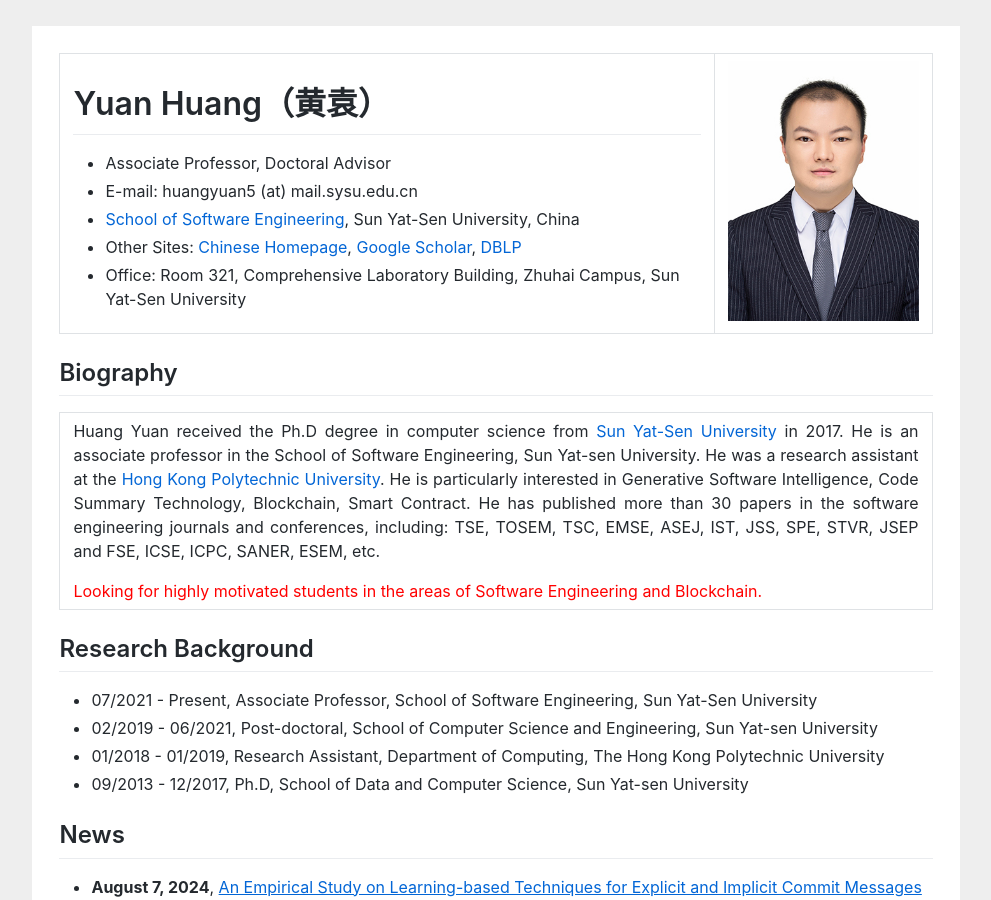
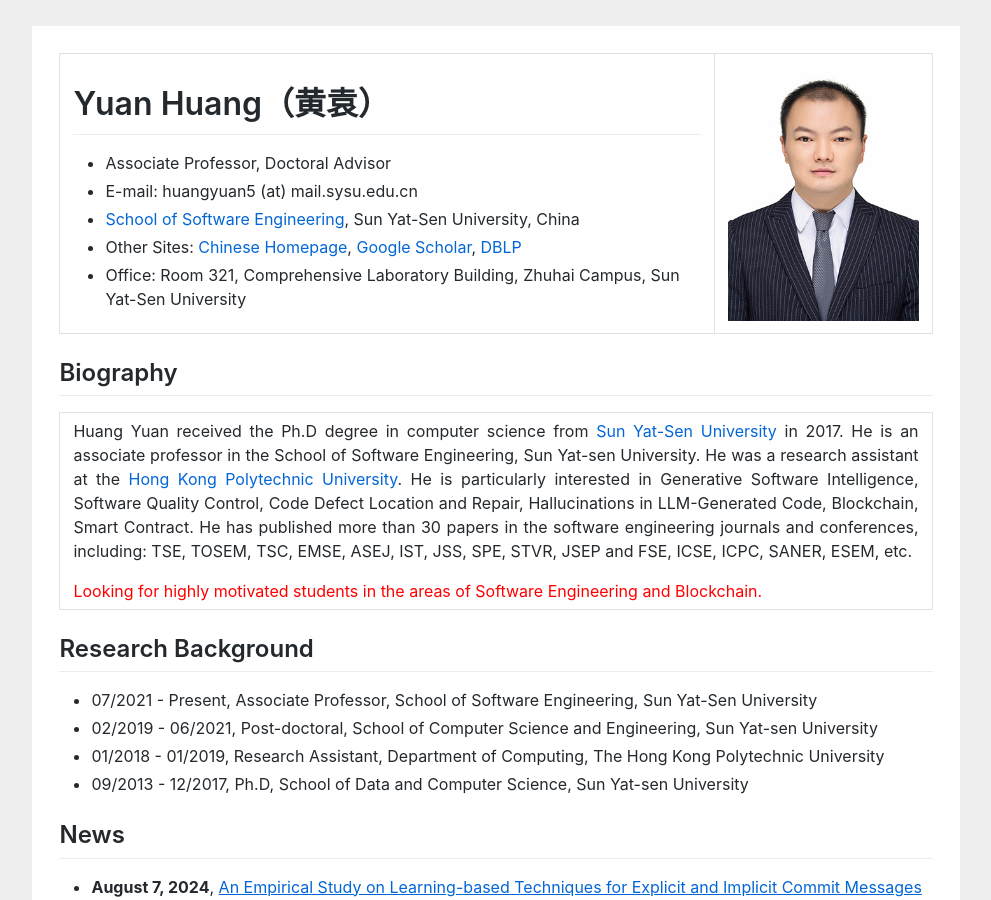
Before and after one commit to huangyuan-hy/huangyuan-hy.github.io, a Jekyll site: the page index.html, which Jekyll copies as it is, in a window 1280 px wide and 900 px high. Shown: the whole window, without its empty margins (144-1135 px from the left). Built offline with Jekyll 4.4.1, drawn with Linux system fonts in a browser that asks for light colours.

Commit message:
Update index.html

```diff
--- a/index.html
+++ b/index.html
@@ -72,7 +72,7 @@ gtag('config', 'UA-158965281-1');
 				<table border="0" cellspacing="0" cellpadding="10">
 					<td align="justify">
 						<p>
-						Huang Yuan received the Ph.D degree in computer science from <a href="https://www.sysu.edu.cn/sysuen/">Sun Yat-Sen University</a> in 2017. He is an associate professor in the School of Software Engineering, Sun Yat-sen University. He was a  research assistant at the <a href="https://www.polyu.edu.hk/">Hong Kong Polytechnic University</a>. He is particularly interested in Generative Software Intelligence, Code Summary Technology, Blockchain, Smart Contract. He has published more than 30 papers in the software engineering journals and conferences, including: TSE, TOSEM, TSC, EMSE, ASEJ, IST, JSS, SPE, STVR, JSEP and FSE, ICSE, ICPC, SANER, ESEM, etc.
+						Huang Yuan received the Ph.D degree in computer science from <a href="https://www.sysu.edu.cn/sysuen/">Sun Yat-Sen University</a> in 2017. He is an associate professor in the School of Software Engineering, Sun Yat-sen University. He was a  research assistant at the <a href="https://www.polyu.edu.hk/">Hong Kong Polytechnic University</a>. He is particularly interested in Generative Software Intelligence, Software Quality Control, Code Defect Location and Repair, Hallucinations in LLM-Generated Code, Blockchain, Smart Contract. He has published more than 30 papers in the software engineering journals and conferences, including: TSE, TOSEM, TSC, EMSE, ASEJ, IST, JSS, SPE, STVR, JSEP and FSE, ICSE, ICPC, SANER, ESEM, etc.
 						</p>
 						<div style="color:red;">
 						Looking for highly motivated students in the areas of Software Engineering and Blockchain.
```
